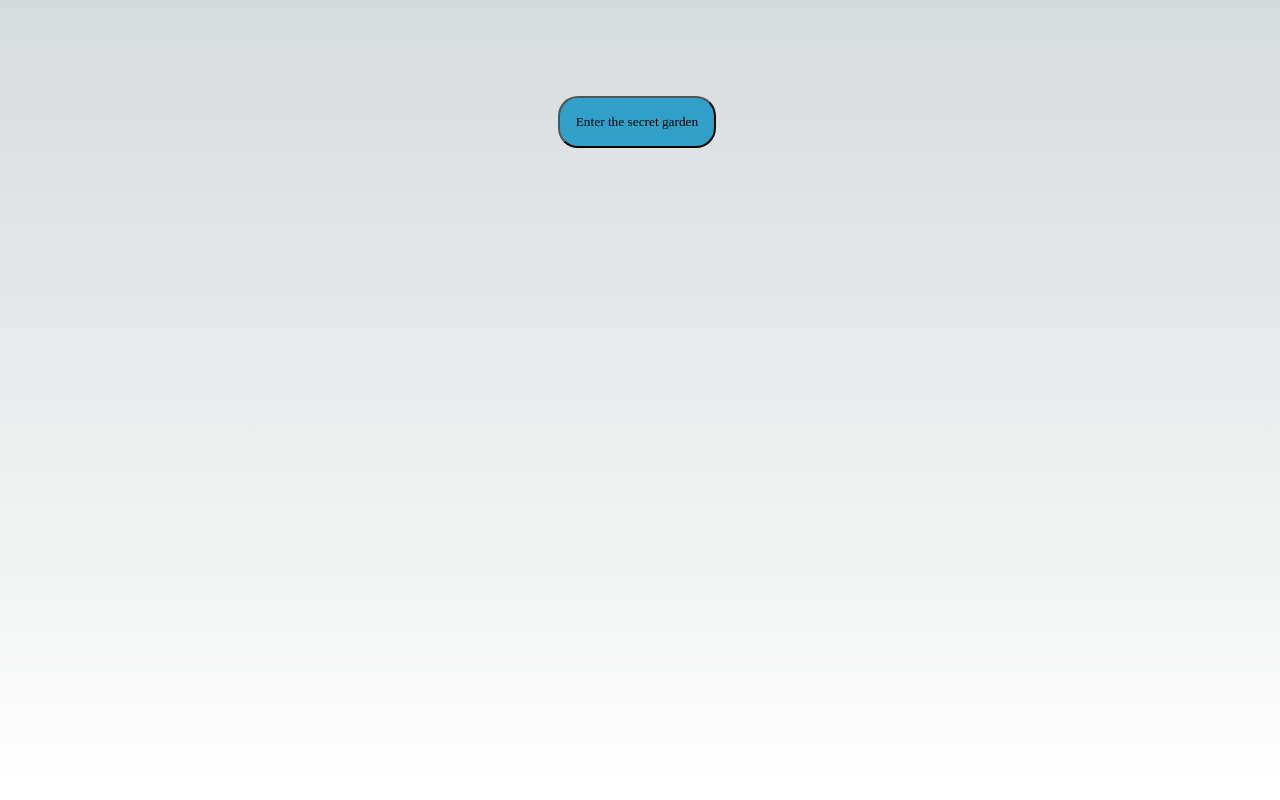
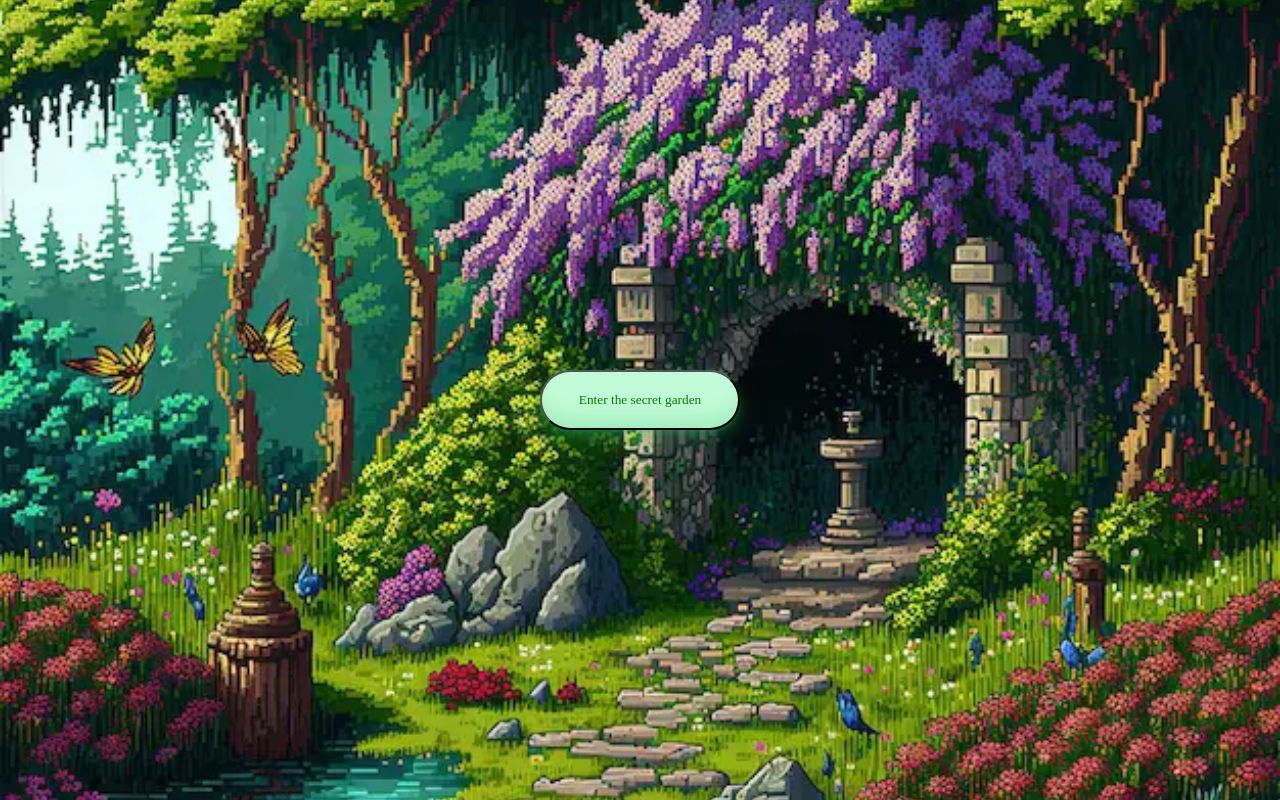
Before and after one commit to aidenzegil/skreech, a Next.js app: page / in a window 1280 px wide. Built offline with nearby package versions, Linux system fonts and the light colour scheme.

Commit message:
make everything better

```diff
--- a/src/app/page.module.scss
+++ b/src/app/page.module.scss
@@ -1,45 +1,45 @@
-.temptingButton {
-  animation: shake 3s cubic-bezier(0.36, 0.07, 0.19, 0.97) both infinite;
-  transform: translate3d(0, 0, 0);
-  backface-visibility: hidden;
-  perspective: 1000px;
-  background-color: #30a0c8;
+.container {
+  width: 100vw;
+  height: 100vh;
+  display: flex;
+  align-items: center;
+  justify-content: center;
+  align-content: center;
+  background-image: url("/pixel-garden.webp");
+  background-size: cover;
+  background-repeat: no-repeat;
+  background-position: 50% 50%;
+}
+
+.baseButton {
+  height: 60px;
+  width: 200px;
+  border-radius: 30px;
   padding: 16px;
-  border-radius: 20px;
-  font-family: cursive;
-  cursor: pointer;
+  display: flex;
+  align-items: center;
+  justify-content: center;
+  background-color: #c2fbd7;
+  border-radius: 100px;
+  box-shadow: rgba(44, 187, 99, .2) 0 -25px 18px -14px inset, rgba(44, 187, 99, .15) 0 1px 2px, rgba(44, 187, 99, .15) 0 2px 4px, rgba(44, 187, 99, .15) 0 4px 8px, rgba(44, 187, 99, .15) 0 8px 16px, rgba(44, 187, 99, .15) 0 16px 32px;
+  color: green;
+
   &:hover {
-    animation: none;
+    box-shadow: rgba(44, 187, 99, .35) 0 -25px 18px -14px inset, rgba(44, 187, 99, .25) 0 1px 2px, rgba(44, 187, 99, .25) 0 2px 4px, rgba(44, 187, 99, .25) 0 4px 8px, rgba(44, 187, 99, .25) 0 8px 16px, rgba(44, 187, 99, .25) 0 16px 32px;
+    transform: scale(1.05) rotate(-1deg);
   }
 }
 
-@keyframes shake {
-  10%,
-  90% {
-    transform: translate3d(-1px, 0, 0);
-  }
-
-  20%,
-  80% {
-    transform: translate3d(2px, 0, 0);
-  }
-
-  30%,
-  50%,
-  70% {
-    transform: translate3d(-4px, 0, 0);
-  }
-
-  40%,
-  60% {
-    transform: translate3d(4px, 0, 0);
-  }
+.temptingButton {
+  @extend .baseButton;
+  font-family: cursive;
+  cursor: pointer;
 }
 
 .panikButton {
+  @extend .baseButton;
   background-color: #cc0202;
-  padding: 16px;
-  border-radius: 20px;
+  color: white;
   font-weight: bold;
   cursor: pointer;
 }
--- a/src/app/page.tsx
+++ b/src/app/page.tsx
@@ -41,7 +41,7 @@ export default function Home() {
   };
 
   return (
-    <main className={styles.main}>
+    <main className={s.container}>
       <button
         className={panikClicks === 0 ? s.temptingButton : s.panikButton}
         onClick={handleClick}
```
Also changed, not shown: public/pixel-garden.webp (added).
